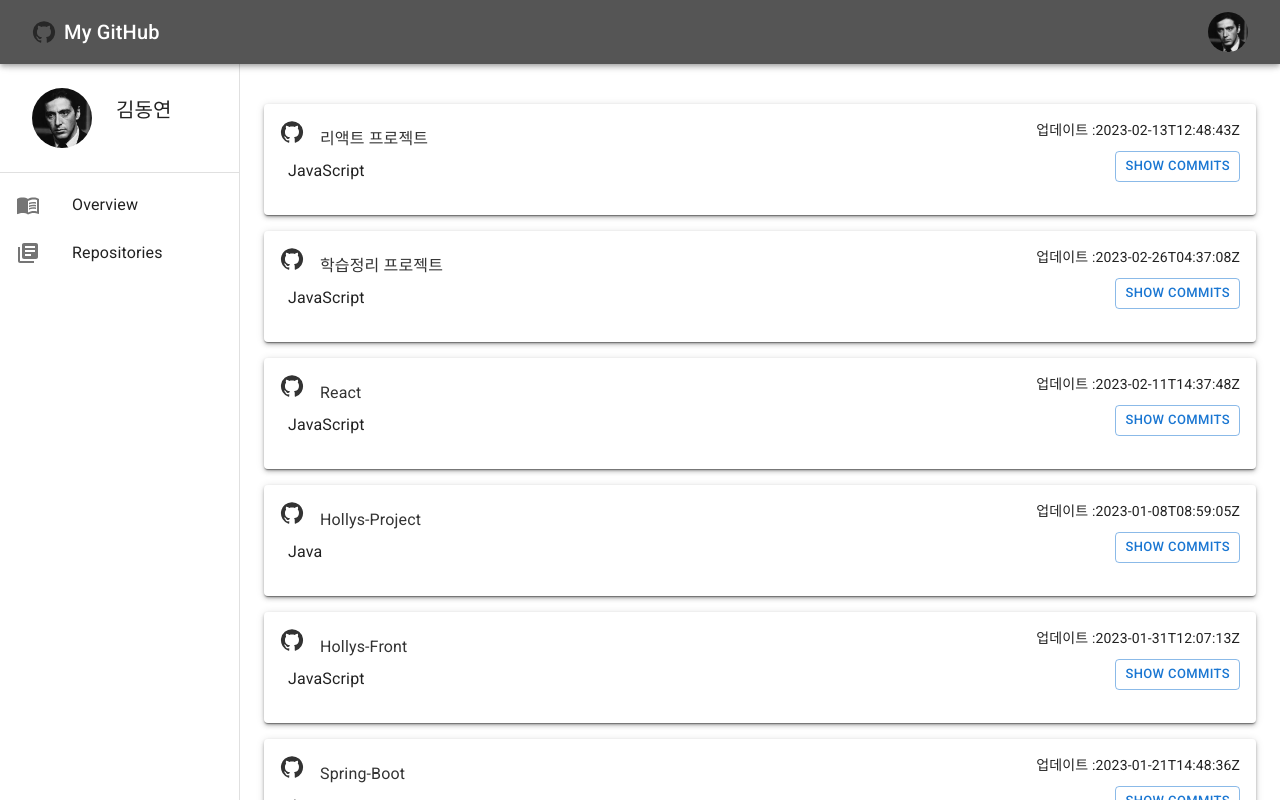
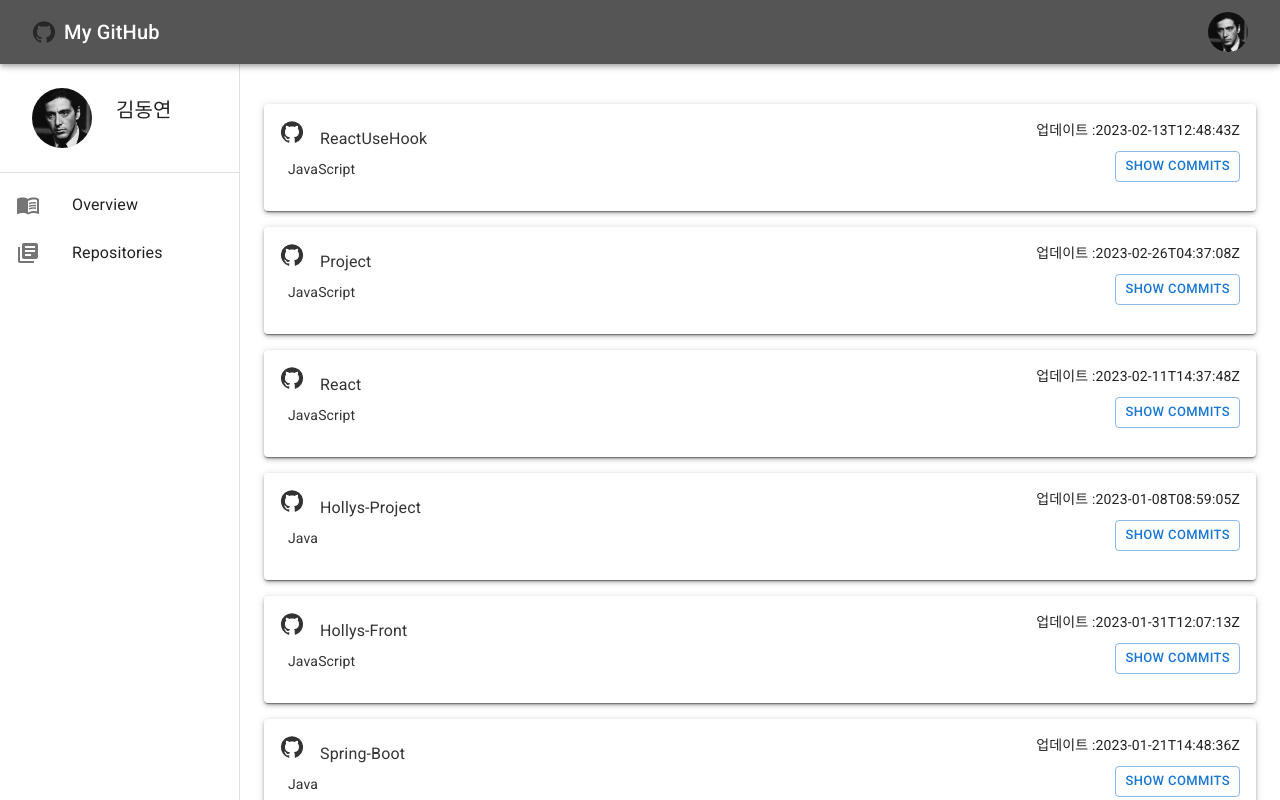
Before and after one commit to Dongyeon915/Project, a React (Create React App) app: page / in a window 1280 px wide. Shown: the top 800 px of the page. Built offline with nearby package versions, Linux system fonts and the light colour scheme.

Commit message:
repositories명깃과  일치로 변경

```diff
--- a/src/components/repositories/RepositoriesComp.jsx
+++ b/src/components/repositories/RepositoriesComp.jsx
@@ -1,5 +1,4 @@
 import {
-  Box,
   Button,
   Card,
   CardContent,
@@ -27,7 +26,7 @@ function repositoriesComp() {
                       >
                         <Typography variant={"body1"}>
                           <GitHub sx={{marginRight: 2}}/>
-                          {repository.rePoInfo}
+                          {repository.name}
                         </Typography>
                       </Link>
                       <Typography variant={"body2"}>
@@ -35,12 +34,11 @@ function repositoriesComp() {
                         {repository.updated_at}
                       </Typography>
                     </Stack>
-
-
-
                     <Stack direction={"row"} justifyContent={"space-between"}>
                       <Grid2 padding={1}>
+                        <Typography variant={"body2"} color={"#333333"}>
                           {repository.language}
+                        </Typography>
                       </Grid2>
                       <Grid2>
                         <Button variant="outlined"
@@ -52,7 +50,6 @@ function repositoriesComp() {
               </Paper>
           )
         })}
-
       </Grid2>
   )
 }
```
